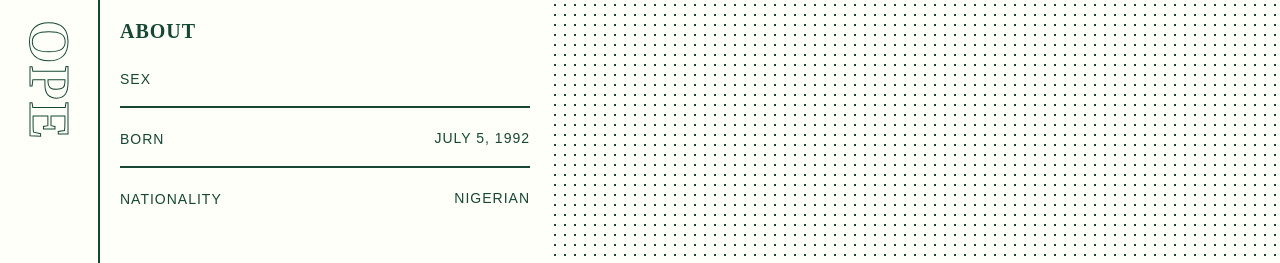
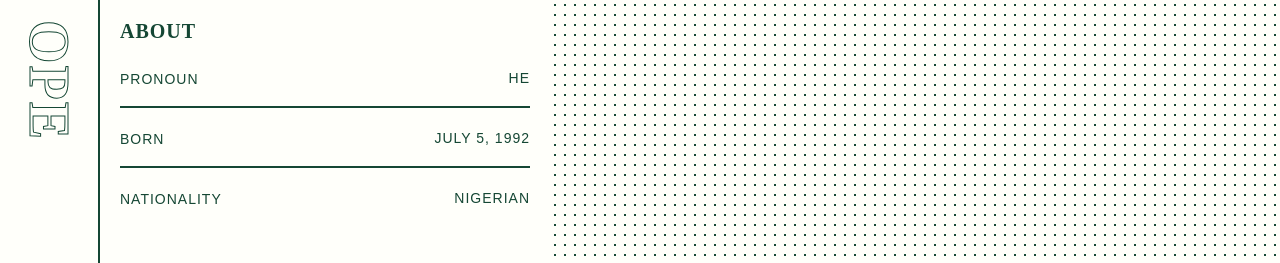
Before and after one commit to fathermerry/opemipo.com, a Jekyll site: the page built from about.md, in a window 1280 px wide. Shown: the top 263 px of the page. Built offline with Jekyll 4.4.1, drawn with Linux system fonts in a browser that asks for light colours; some web fonts are replaced.

Commit message:
Switch to pronoun

```diff
--- a/_includes/bio.html
+++ b/_includes/bio.html
@@ -1,7 +1,7 @@
 <ul class="biodata">
   <li>
-    <span>Sex</span>
-    <span>{{ site.data.about.sex }}</span>
+    <span>Pronoun</span>
+    <span>{{ site.data.about.pronoun }}</span>
   </li>
   <li>
     <span>Born</span>
```
